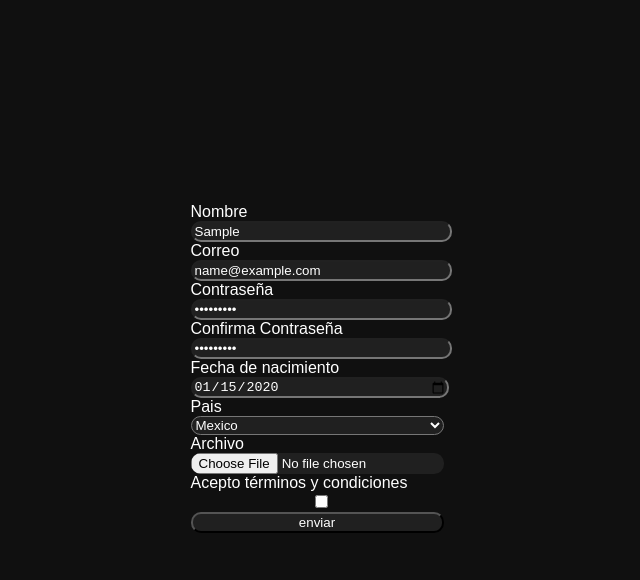
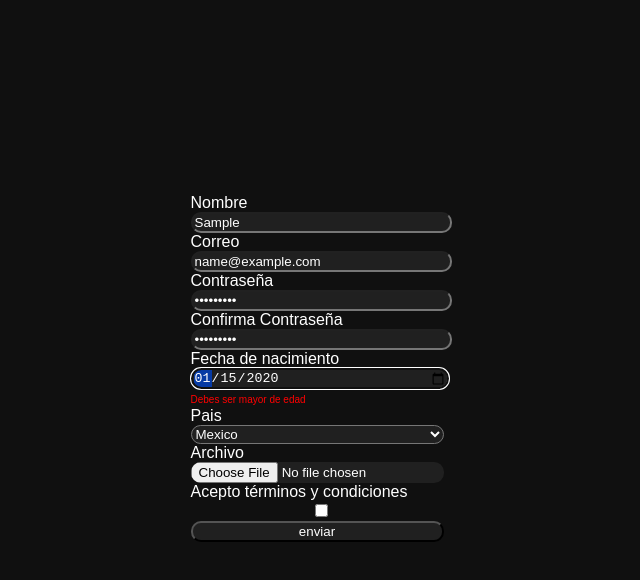
Before and after one commit to ngarcia-dev/use-react-hook-form, a React (Vite) app: page / in a window 1280 px wide. Both pictures are taken after typing "Sample", "name@example.com", "Sample123", "Sample123", "2020-01-15" into the empty fields and a click on the button "enviar". Shown: the top 580 px of the page, without its empty margins (323-963 px from the left). Built offline with nearby package versions, Linux system fonts and the light colour scheme.

Commit message:
chore: Add form validation and error messages to signup form

```diff
--- a/src/App.jsx
+++ b/src/App.jsx
@@ -1,7 +1,11 @@
 import { useForm } from "react-hook-form";
 
 function App() {
-  const { register, handleSubmit } = useForm();
+  const {
+    register,
+    handleSubmit,
+    formState: { errors },
+  } = useForm();
 
   const onSubmit = handleSubmit((data) => {
     console.log(data);
@@ -10,19 +14,75 @@ function App() {
   return (
     <form onSubmit={onSubmit}>
       <label htmlFor="name">Nombre</label>
-      <input type="text" {...register("name")} />
+      <input
+        type="text"
+        {...register("name", {
+          required: {
+            value: true,
+            message: "El nombre es requerido",
+          },
+          minLength: {
+            value: 2,
+            message: "El nombre debe tener al menos 2 caracteres",
+          },
+        })}
+      />
+      {errors.name && <span>{errors.name.message}</span>}
 
       <label htmlFor="correo">Correo</label>
-      <input type="email" {...register("correo")} />
+      <input
+        type="email"
+        {...register("correo", {
+          required: {
+            value: true,
+            message: "El correo es requerido",
+          },
+          pattern: {
+            value: /^[a-z0-9._%+-]+@[a-z0-9.-]+\.[a-z]{2,4}$/,
+            message: "El correo no es valido",
+          },
+        })}
+      />
+      {errors.correo && <span>{errors.correo.message}</span>}
 
       <label htmlFor="password">Contraseña</label>
-      <input type="password" {...register("password")} />
+      <input
+        type="password"
+        {...register("password", {
+          required: {
+            value: true,
+            message: "La contraseña es requerida",
+          },
+          minLength: {
+            value: 6,
+            message: "La contraseña debe tener al menos 6 caracteres",
+          },
+        })}
+      />
+      {errors.password && <span>{errors.password.message}</span>}
 
       <label htmlFor="confirm">Confirma Contraseña</label>
       <input type="password" {...register("confirm")} />
 
       <label htmlFor="nacimiento">Fecha de nacimiento</label>
-      <input type="date" {...register("nacimiento")} />
+      <input
+        type="date"
+        {...register("nacimiento", {
+          required: {
+            value: true,
+            message: "La fecha de nacimiento es requerida",
+          },
+          validate: (value) => {
+            const fechaNacimiento = new Date(value);
+            const fechaActual = new Date();
+            const edad =
+              fechaActual.getFullYear() - fechaNacimiento.getFullYear();
+
+            return edad >= 18 || "Debes ser mayor de edad";
+          },
+        })}
+      />
+      {errors.nacimiento && <span>{errors.nacimiento.message}</span>}
 
       <label htmlFor="pais">Pais</label>
       <select {...register("pais")}>
--- a/src/index.css
+++ b/src/index.css
@@ -20,3 +20,8 @@ button {
   background-color: #202020;
   border-radius: 10px;
 }
+
+span {
+  color: red;
+  font-size: x-small;
+}
```
